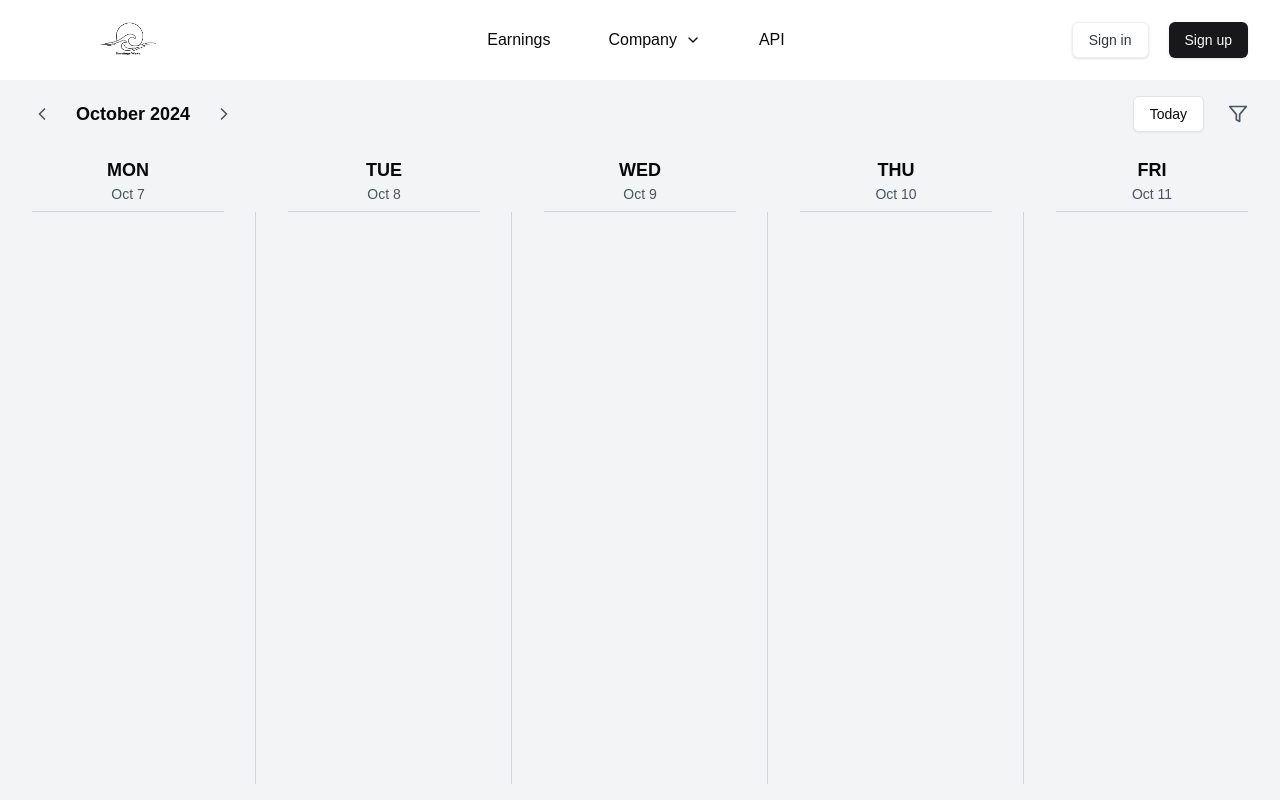
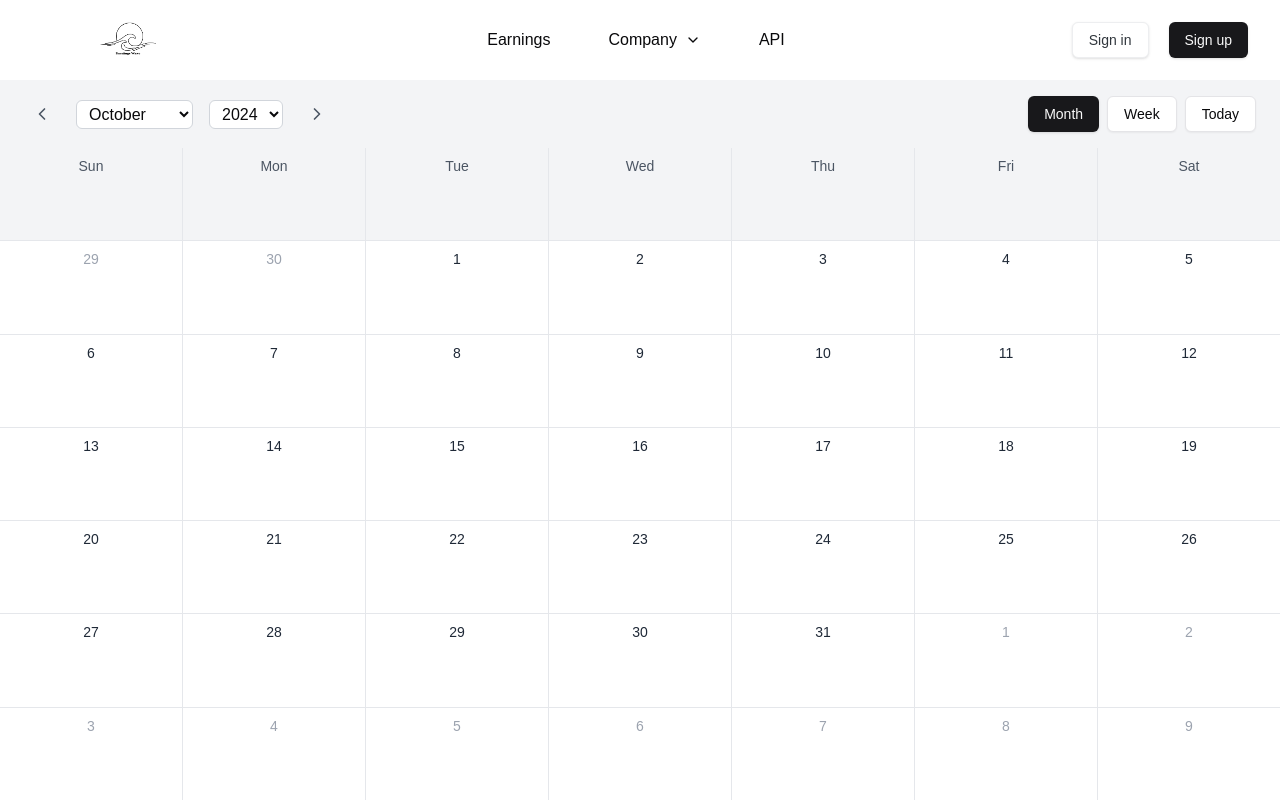
Before and after one commit to nudgemapp/earningswave-platform, a Next.js app: page /earnings in a window 1280 px wide. Built offline with nearby package versions, Linux system fonts and the light colour scheme.

Commit message:
fix calendar

```diff
--- a/app/(auth)/(platform)/earnings/page.tsx
+++ b/app/(auth)/(platform)/earnings/page.tsx
@@ -1,101 +1,41 @@
 "use client";
 
-import { Button } from "@/components/ui/button";
-import { ChevronLeftIcon, ChevronRightIcon, FilterIcon } from "lucide-react";
-import { useState } from "react";
 import NavBar from "@/components/NavBar";
+import CalendarNavbar from "@/components/CalendarNavbar";
+import WeekView from "@/components/WeekView";
+import MonthView from "@/components/MonthView";
+import { useCalendarStore } from "@/app/store/CalendarStore";
 // import PlatformNavbar from "@/components/PlatformNavbar";
 
-const EarningsPage = () => {
-  const [currentWeek, setCurrentWeek] = useState(new Date());
+export default function EarningsPage() {
+  const { currentDate, view, setCurrentDate, setView, navigateMonth } =
+    useCalendarStore();
 
-  const weekDays = ["MON", "TUE", "WED", "THU", "FRI"];
-
-  const getWeekDates = (date: Date) => {
-    const week = [];
-    const monday = new Date(date);
-    monday.setDate(date.getDate() - date.getDay() + 1);
-
-    for (let i = 0; i < 5; i++) {
-      const day = new Date(monday);
-      day.setDate(monday.getDate() + i);
-      week.push(day);
-    }
-    return week;
-  };
-
-  const weekDates = getWeekDates(currentWeek);
-
-  const navigateWeek = (direction: number) => {
-    const newDate = new Date(currentWeek);
-    newDate.setDate(currentWeek.getDate() + direction * 7);
-    setCurrentWeek(newDate);
-  };
+  // Calculate weekDays and weekDates
+  const weekDays = ["Mon", "Tue", "Wed", "Thu", "Fri"];
+  const weekDates = Array.from({ length: 7 }, (_, i) => {
+    const date = new Date(currentDate);
+    date.setDate(currentDate.getDate() - currentDate.getDay() + i);
+    return date;
+  });
 
   return (
     <div className="h-screen w-screen flex flex-col">
       <NavBar />
       <div className="flex-1 flex flex-col overflow-hidden">
-        <div className="bg-gray-100 py-4 px-6">
-          <div className="flex justify-between items-center">
-            <div className="flex items-center space-x-4">
-              <button
-                onClick={() => navigateWeek(-1)}
-                className="p-2 rounded-full hover:bg-gray-100"
-              >
-                <ChevronLeftIcon className="h-5 w-5 text-gray-600" />
-              </button>
-              <span className="text-lg font-semibold">
-                {currentWeek.toLocaleDateString("en-US", {
-                  month: "long",
-                  year: "numeric",
-                })}
-              </span>
-              <button
-                onClick={() => navigateWeek(1)}
-                className="p-2 rounded-full hover:bg-gray-100"
-              >
-                <ChevronRightIcon className="h-5 w-5 text-gray-600" />
-              </button>
-            </div>
-            <div className="flex items-center space-x-4">
-              <Button className="px-4 py-2 rounded-md" variant="outline">
-                Today
-              </Button>
-              <button className="p-2 rounded-full hover:bg-gray-100">
-                <FilterIcon className="h-5 w-5 text-gray-600" />
-              </button>
-            </div>
-          </div>
-        </div>
-
-        <div className="flex-1 flex">
-          {weekDays.map((day, index) => (
-            <div key={day} className="flex-1 flex flex-col relative">
-              {index < weekDays.length - 1 && (
-                <div className="absolute right-0 top-4 bottom-4 w-px bg-gray-300" />
-              )}
-              <div className="p-2 text-center bg-gray-100 relative">
-                <h2 className="text-lg font-semibold">{day}</h2>
-                <p className="text-sm text-gray-600">
-                  {weekDates[index].toLocaleDateString("en-US", {
-                    month: "short",
-                    day: "numeric",
-                  })}
-                </p>
-                <div className="absolute bottom-0 left-8 right-8 h-px bg-gray-300" />
-              </div>
-              <div className="flex-1 flex flex-col bg-gray-100 overflow-hidden">
-                <div className="flex-1 p-2">
-                  {/* Add earnings events here */}
-                </div>
-              </div>
-            </div>
-          ))}
-        </div>
+        <CalendarNavbar
+          currentDate={currentDate}
+          setCurrentDate={setCurrentDate}
+          navigateMonth={navigateMonth}
+          view={view}
+          setView={setView}
+        />
+        {view === "week" ? (
+          <WeekView weekDays={weekDays} weekDates={weekDates} />
+        ) : (
+          <MonthView currentDate={currentDate} />
+        )}
       </div>
     </div>
   );
-};
-
-export default EarningsPage;
+}
--- /dev/null
+++ b/app/store/CalendarStore.tsx
@@ -0,0 +1,24 @@
+import { create } from "zustand";
+
+interface CalendarState {
+  currentDate: Date;
+  view: "week" | "month";
+  setCurrentDate: (date: Date) => void;
+  setView: (view: "week" | "month") => void;
+  navigateMonth: (direction: number) => void;
+}
+
+export const useCalendarStore = create<CalendarState>((set) => ({
+  currentDate: new Date(),
+  view: "month",
+  setCurrentDate: (date) => set({ currentDate: date }),
+  setView: (view) => set({ view }),
+  navigateMonth: (direction) =>
+    set((state) => ({
+      currentDate: new Date(
+        state.currentDate.getFullYear(),
+        state.currentDate.getMonth() + direction,
+        1
+      ),
+    })),
+}));
--- /dev/null
+++ b/components/CalendarNavbar.tsx
@@ -0,0 +1,115 @@
+import React from "react";
+import { ChevronLeftIcon, ChevronRightIcon } from "lucide-react";
+import { Button } from "@/components/ui/button";
+
+interface CalendarNavbarProps {
+  currentDate: Date;
+  navigateMonth: (direction: number) => void;
+  setCurrentDate: (date: Date) => void;
+  view: "month" | "week";
+  setView: (view: "month" | "week") => void;
+}
+
+const CalendarNavbar: React.FC<CalendarNavbarProps> = ({
+  currentDate,
+  navigateMonth,
+  setCurrentDate,
+  view,
+  setView,
+}) => {
+  const months = [
+    "January",
+    "February",
+    "March",
+    "April",
+    "May",
+    "June",
+    "July",
+    "August",
+    "September",
+    "October",
+    "November",
+    "December",
+  ];
+
+  const years = Array.from(
+    { length: 10 },
+    (_, i) => currentDate.getFullYear() - 5 + i
+  );
+
+  return (
+    <div className="bg-gray-100 py-4 px-6">
+      <div className="flex justify-between items-center">
+        <div className="flex items-center space-x-4">
+          <button
+            onClick={() => navigateMonth(-1)}
+            className="p-2 rounded-full hover:bg-gray-200"
+          >
+            <ChevronLeftIcon className="h-5 w-5 text-gray-600" />
+          </button>
+          <select
+            value={currentDate.getMonth()}
+            onChange={(e) => {
+              const newDate = new Date(currentDate);
+              newDate.setMonth(parseInt(e.target.value));
+              setCurrentDate(newDate);
+            }}
+            className="bg-white border border-gray-300 rounded-md px-2 py-1"
+          >
+            {months.map((month, index) => (
+              <option key={month} value={index}>
+                {month}
+              </option>
+            ))}
+          </select>
+          <select
+            value={currentDate.getFullYear()}
+            onChange={(e) => {
+              const newDate = new Date(currentDate);
+              newDate.setFullYear(parseInt(e.target.value));
+              setCurrentDate(newDate);
+            }}
+            className="bg-white border border-gray-300 rounded-md px-2 py-1"
+          >
+            {years.map((year) => (
+              <option key={year} value={year}>
+                {year}
+              </option>
+            ))}
+          </select>
+          <button
+            onClick={() => navigateMonth(1)}
+            className="p-2 rounded-full hover:bg-gray-200"
+          >
+            <ChevronRightIcon className="h-5 w-5 text-gray-600" />
+          </button>
+        </div>
+        <div className="flex items-center space-x-2">
+          <Button
+            onClick={() => setView("month")}
+            className="px-4 py-2 rounded-md"
+            variant={view === "month" ? "default" : "outline"}
+          >
+            Month
+          </Button>
+          <Button
+            onClick={() => setView("week")}
+            className="px-4 py-2 rounded-md"
+            variant={view === "week" ? "default" : "outline"}
+          >
+            Week
+          </Button>
+          <Button
+            onClick={() => setCurrentDate(new Date())}
+            className="px-4 py-2 rounded-md"
+            variant="outline"
+          >
+            Today
+          </Button>
+        </div>
+      </div>
+    </div>
+  );
+};
+
+export default CalendarNavbar;
--- /dev/null
+++ b/components/MonthView.tsx
@@ -0,0 +1,72 @@
+import React from "react";
+
+interface MonthViewProps {
+  currentDate: Date;
+}
+
+const MonthView: React.FC<MonthViewProps> = ({ currentDate }) => {
+  const getDaysInMonth = (date: Date): Date[] => {
+    const year = date.getFullYear();
+    const month = date.getMonth();
+    const daysInMonth = new Date(year, month + 1, 0).getDate();
+    const firstDayOfMonth = new Date(year, month, 1).getDay();
+    const days: Date[] = [];
+
+    // Add padding days from previous month
+    for (let i = 0; i < firstDayOfMonth; i++) {
+      days.push(new Date(year, month, -firstDayOfMonth + i + 1));
+    }
+
+    // Add days of current month
+    for (let i = 1; i <= daysInMonth; i++) {
+      days.push(new Date(year, month, i));
+    }
+
+    // Add padding days from next month to complete the grid
+    const remainingDays = 42 - days.length; // 6 rows * 7 days
+    for (let i = 1; i <= remainingDays; i++) {
+      days.push(new Date(year, month + 1, i));
+    }
+
+    return days;
+  };
+
+  const days = getDaysInMonth(currentDate);
+  const weekDays = ["Sun", "Mon", "Tue", "Wed", "Thu", "Fri", "Sat"];
+
+  return (
+    <div className="h-full flex flex-col bg-white">
+      <div className="grid grid-cols-7 gap-px bg-gray-200 flex-grow">
+        {weekDays.map((day) => (
+          <div
+            key={day}
+            className="bg-gray-100 p-2 text-center text-sm font-medium text-gray-600"
+          >
+            {day}
+          </div>
+        ))}
+        {days.map((date, index) => (
+          <div
+            key={index}
+            className={`bg-white p-2 text-center flex flex-col ${
+              date.getMonth() !== currentDate.getMonth()
+                ? "text-gray-400"
+                : "text-gray-800"
+            } ${
+              date.toDateString() === new Date().toDateString()
+                ? "bg-blue-100"
+                : ""
+            }`}
+          >
+            <span className="text-sm">{date.getDate()}</span>
+            <div className="flex-grow">
+              {/* Add your events or earnings data here */}
+            </div>
+          </div>
+        ))}
+      </div>
+    </div>
+  );
+};
+
+export default MonthView;
--- /dev/null
+++ b/components/WeekView.tsx
@@ -0,0 +1,34 @@
+const WeekView = ({
+  weekDays,
+  weekDates,
+}: {
+  weekDays: string[];
+  weekDates: Date[];
+}) => {
+  return (
+    <div className="flex-1 flex">
+      {weekDays.map((day, index) => (
+        <div key={day} className="flex-1 flex flex-col relative">
+          {index < weekDays.length - 1 && (
+            <div className="absolute right-0 top-4 bottom-4 w-px bg-gray-300" />
+          )}
+          <div className="p-2 text-center bg-gray-100 relative">
+            <h2 className="text-lg font-semibold">{day}</h2>
+            <p className="text-sm text-gray-600">
+              {weekDates[index].toLocaleDateString("en-US", {
+                month: "short",
+                day: "numeric",
+              })}
+            </p>
+            <div className="absolute bottom-0 left-8 right-8 h-px bg-gray-300" />
+          </div>
+          <div className="flex-1 flex flex-col bg-gray-100 overflow-hidden">
+            <div className="flex-1 p-2">{/* Add earnings events here */}</div>
+          </div>
+        </div>
+      ))}
+    </div>
+  );
+};
+
+export default WeekView;
--- a/package.json
+++ b/package.json
@@ -28,7 +28,8 @@
     "react-dom": "^18",
     "react-fast-marquee": "^1.6.5",
     "tailwind-merge": "^2.5.3",
-    "tailwindcss-animate": "^1.0.7"
+    "tailwindcss-animate": "^1.0.7",
+    "zustand": "^5.0.0-rc.2"
   },
   "devDependencies": {
     "typescript": "^5",
```
Also changed, not shown: components/FooterSection.tsx (+6 -5 lines), 1 other file (tests, documents, lock files or other folders).
